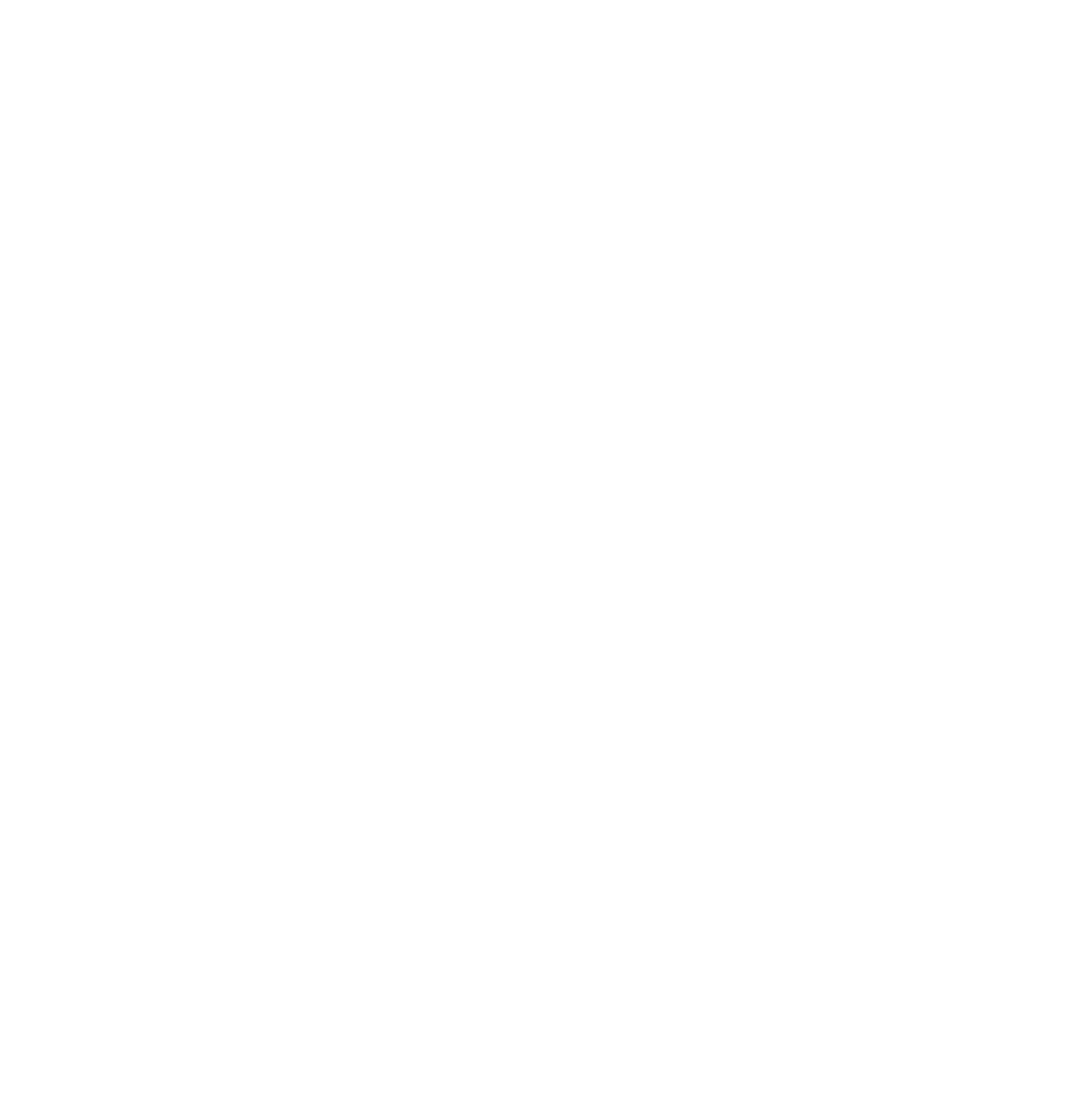
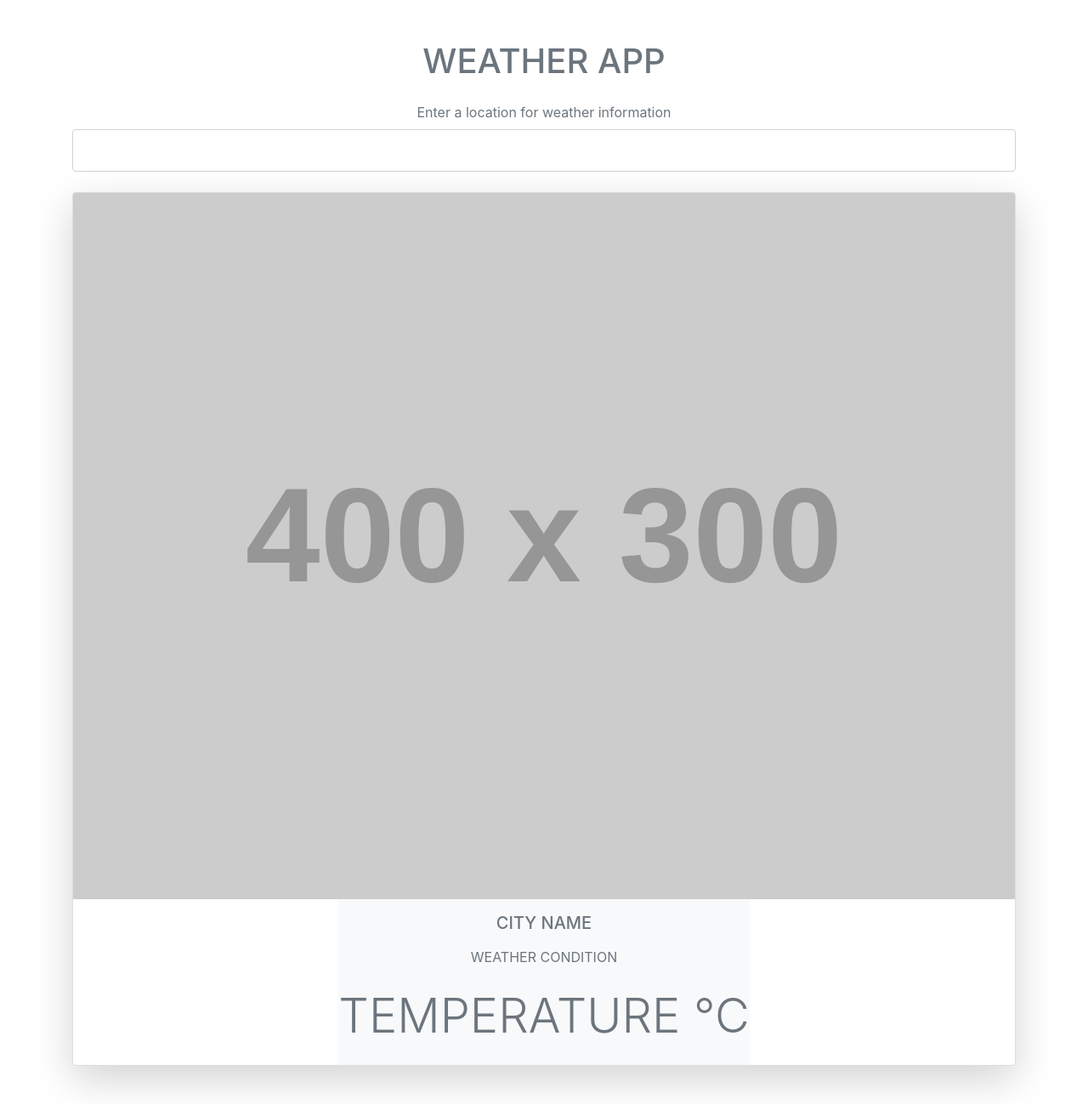
Before and after one commit to ncodena/weather-app, a plain HTML site: page index.html in a window 1280 px wide. Shown: the whole page at 85% size. Before the commit the page ends 800 px from the top, so only its background shows below. Drawn offline with nearby package versions, Linux system fonts and the light colour scheme; placeholder pictures from the web are drawn by us.

Commit message:
HTML & CSS Template

```diff
--- a/index.html
+++ b/index.html
@@ -8,5 +8,41 @@
 </head>
 <body>
 
+    <div class="container my-5 max-auto">
+        <h1 class="text-muted text-center my-4">WEATHER APP</h1>
+        <form class="change-location my-4 text-center text-muted">
+            <label for="city">Enter a location for weather information</label>
+            <input type="text" name="city" class="form-control p-4">
+        </form>
+        <div class="card shadow-lg rounded">
+        <img src="https://via.placeholder.com/400x300" class="time card-img-top">
+        <div class="icon bg-light mx-auto text-center">
+            <!-- icon -->
+            <div class="text-muted text-uppercase text-center details">
+                <h5 class="my-3">City name</h5>
+                <div class="my-3">Weather condition</div>
+                <div class="display-4 my-4">
+                    <span>Temperature</span>
+                    <span>&deg;C</span>
+                </div>
+            </div>
+        </div>
+
+
+
+
+
+
+
+
+
+        </div>
+
+
+
+    </div>
+
+    <script src="scripts/forecast.js"></script>
+    <script src="scripts/app.js"></script>
 </body>
 </html>
```
Also changed, not shown: scripts/app.js (added), scripts/forecast.js (added).
